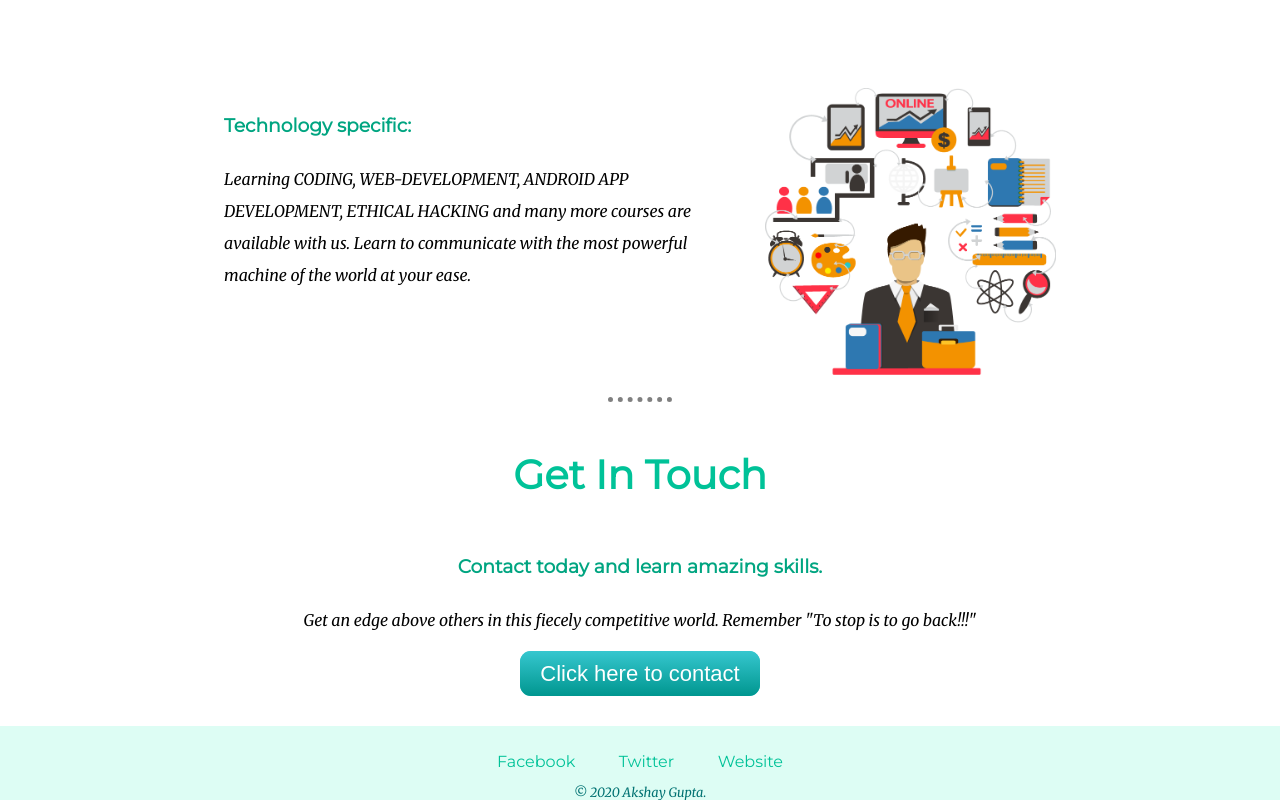
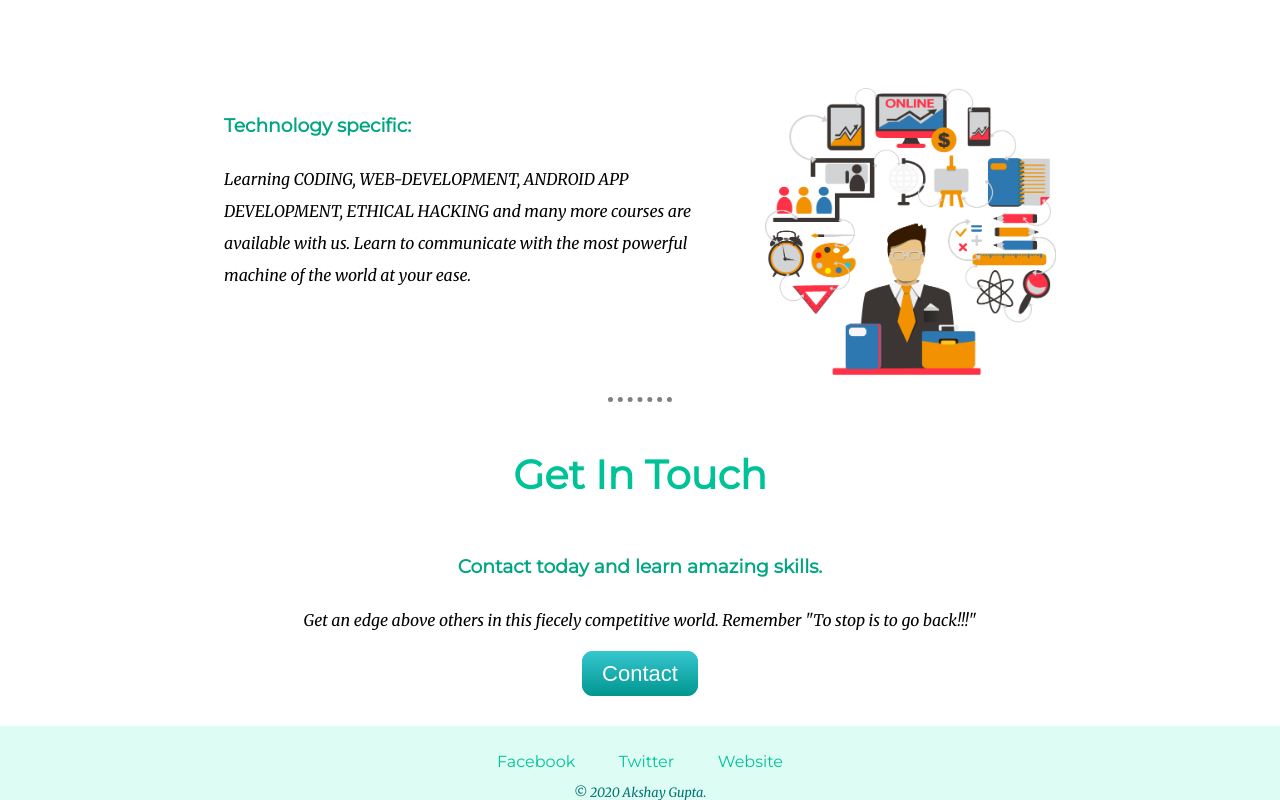
Before and after one commit to akshaygsquare/mysite, a plain HTML site: page index.html in a window 1280 px wide. Shown: the part 2164-2964 px from the top of the page. Drawn offline with Linux system fonts and the light colour scheme.

Commit message:
Update index.html

```diff
--- a/index.html
+++ b/index.html
@@ -57,7 +57,7 @@
               <h2>Get In Touch</h2>
               <h3>Contact today and learn amazing skills.</h3>
               <p>Get an edge above others in this fiecely competitive world. Remember "To stop is to go back!!!"</p>
-              <a class="btn" href="mailto:akshaygsquare@gmail.com">Click here to contact</a>
+              <a class="btn" href="mailto:akshaygsquare@gmail.com">Contact</a>
             </div>
           </div>
 
```
